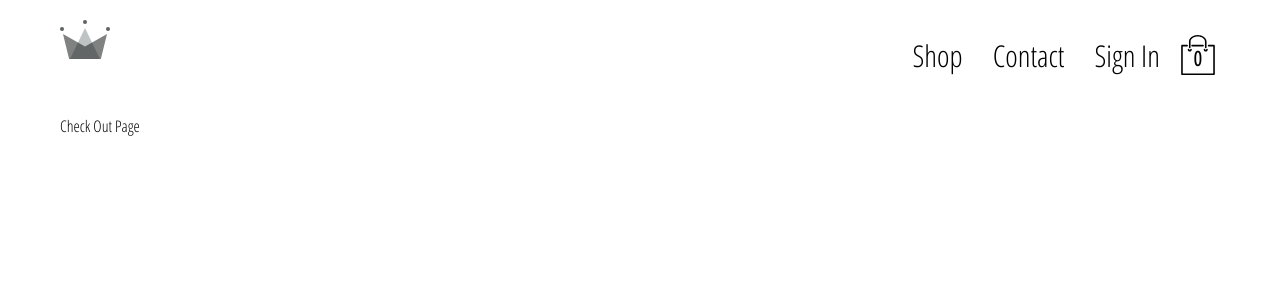
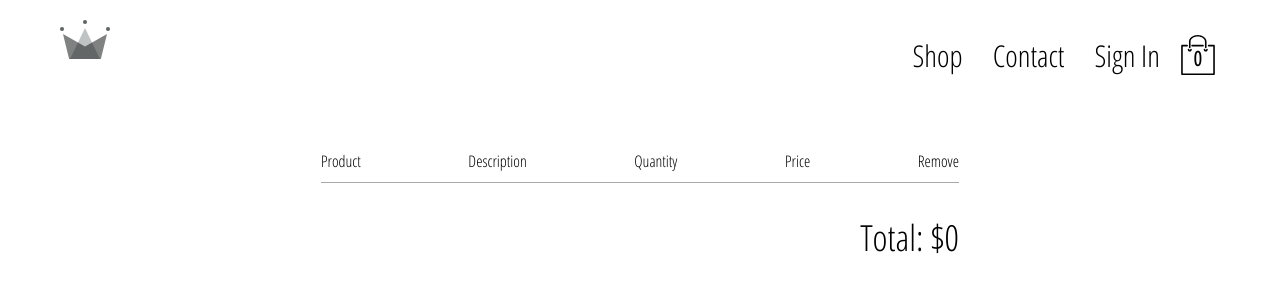
Before and after one commit to ccastell18/React_2019, a React (Create React App) app in the folder ecommerce/clothing_app/: page /checkout in a window 1280 px wide. Shown: the top 300 px of the page. Built offline with nearby package versions, Linux system fonts and the light colour scheme; no server answers.

Commit message:
added toggleCartHidden to dropdown

```diff
--- a/ecommerce/clothing_app/src/components/cart-dropdown/cart-dropdown.component.jsx
+++ b/ecommerce/clothing_app/src/components/cart-dropdown/cart-dropdown.component.jsx
@@ -6,10 +6,11 @@ import { withRouter } from 'react-router-dom';
 import CustomButton from '../custom-button/custom-button.component';
 import CartItem from '../cart-item/cart-item.component';
 import { selectCartItems } from '../../redux/cart/cart.selectors';
+import { toggleCartHidden } from '../../redux/cart/cart.actions';
 
 import './cart-dropdown.styles.scss';
 
-const CartDropdown = ({ cartItems, history }) => (
+const CartDropdown = ({ cartItems, history, dispatch }) => (
   <div className="cart-dropdown">
     <div className="cart-items">
       {
@@ -19,12 +20,17 @@ const CartDropdown = ({ cartItems, history }) => (
           <span className="empty-message">Your cart is empty.</span>
       }
     </div>
-    <CustomButton onClick={() => history.push('/checkout')}>Go To Checkout</CustomButton>
+    <CustomButton onClick={() => {
+      history.push('/checkout');
+      dispatch(toggleCartHidden())
+    }
+    }>Go To Checkout</CustomButton>
   </div>
 );
 
 const mapStateToProps = createStructuredSelector({
   cartItems: selectCartItems
+
 })
 
 export default withRouter(connect(mapStateToProps)(CartDropdown));
--- a/ecommerce/clothing_app/src/pages/checkout/checkout.component.jsx
+++ b/ecommerce/clothing_app/src/pages/checkout/checkout.component.jsx
@@ -1,11 +1,44 @@
 import React from 'react';
+import { connect } from 'react-redux';
+import { createStructuredSelector } from 'reselect';
+
+import { selectCartItems, selectCartTotal } from '../../redux/cart/cart.selectors';
 
 import './checkout.styles.scss';
 
-const CheckoutPage = () => (
-  <div>
-    Check Out Page
+const CheckoutPage = ({ cartItems, total }) => (
+  <div className='checkout-page'>
+    <div className="checkout-header">
+      <div className="checkout-block">
+        <span>Product</span>
+      </div>
+      <div className="checkout-block">
+        <span>Description</span>
+      </div>
+      <div className="checkout-block">
+        <span>Quantity</span>
+      </div>
+      <div className="checkout-block">
+        <span>Price</span>
+      </div>
+      <div className="checkout-block">
+        <span>Remove</span>
+      </div>
+    </div>
+    {
+      cartItems.map(cartItem =>
+        cartItem.name
+      )
+    }
+    <div className="total">
+      <span>Total: ${total}</span>
+    </div>
   </div>
 );
 
-export default CheckoutPage;
+const mapStateToProps = createStructuredSelector({
+  cartItems: selectCartItems,
+  total: selectCartTotal
+})
+
+export default connect(mapStateToProps)(CheckoutPage);
--- a/ecommerce/clothing_app/src/pages/checkout/checkout.styles.scss
+++ b/ecommerce/clothing_app/src/pages/checkout/checkout.styles.scss
@@ -0,0 +1,31 @@
+.checkout-page {
+  width: 55%;
+  min-height: 90vh;
+  display: flex;
+  flex-direction: column;
+  align-items: center;
+  margin: 50px auto 0;
+
+  .checkout-header {
+    width: 100%;
+    padding: 10px 0;
+    display: flex;
+    justify-content: space-between;
+    border-bottom: 1px solid darkgrey;
+
+    .header-block {
+      text-transform: capitalize;
+      width: 23%;
+
+      &:last-child {
+        width: 8%;
+      }
+    }
+  }
+
+  .total {
+    margin-top: 30px;
+    margin-left: auto;
+    font-size: 36px;
+  }
+}
--- a/ecommerce/clothing_app/src/redux/cart/cart.selectors.js
+++ b/ecommerce/clothing_app/src/redux/cart/cart.selectors.js
@@ -18,3 +18,9 @@ export const selectCartItemsCount = createSelector(
   cartItems =>
     cartItems.reduce((accumulatedQuantity, cartItem) => accumulatedQuantity + cartItem.quantity, 0)
 )
+
+export const selectCartTotal = createSelector(
+  [selectCartItems],
+  cartItems =>
+    cartItems.reduce((accumulatedQuantity, cartItem) => accumulatedQuantity + cartItem.quantity * cartItem.price, 0)
+)
```
